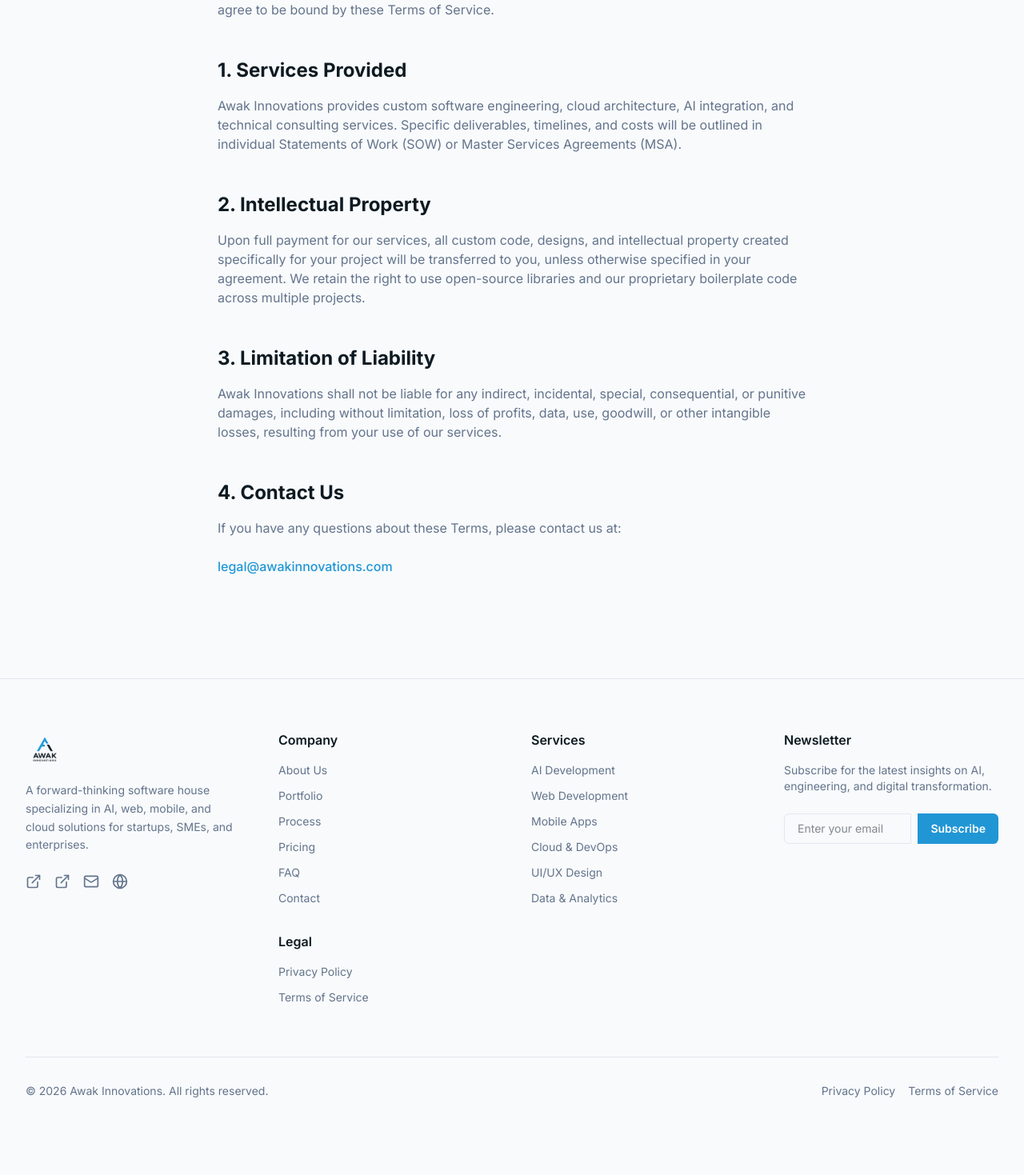
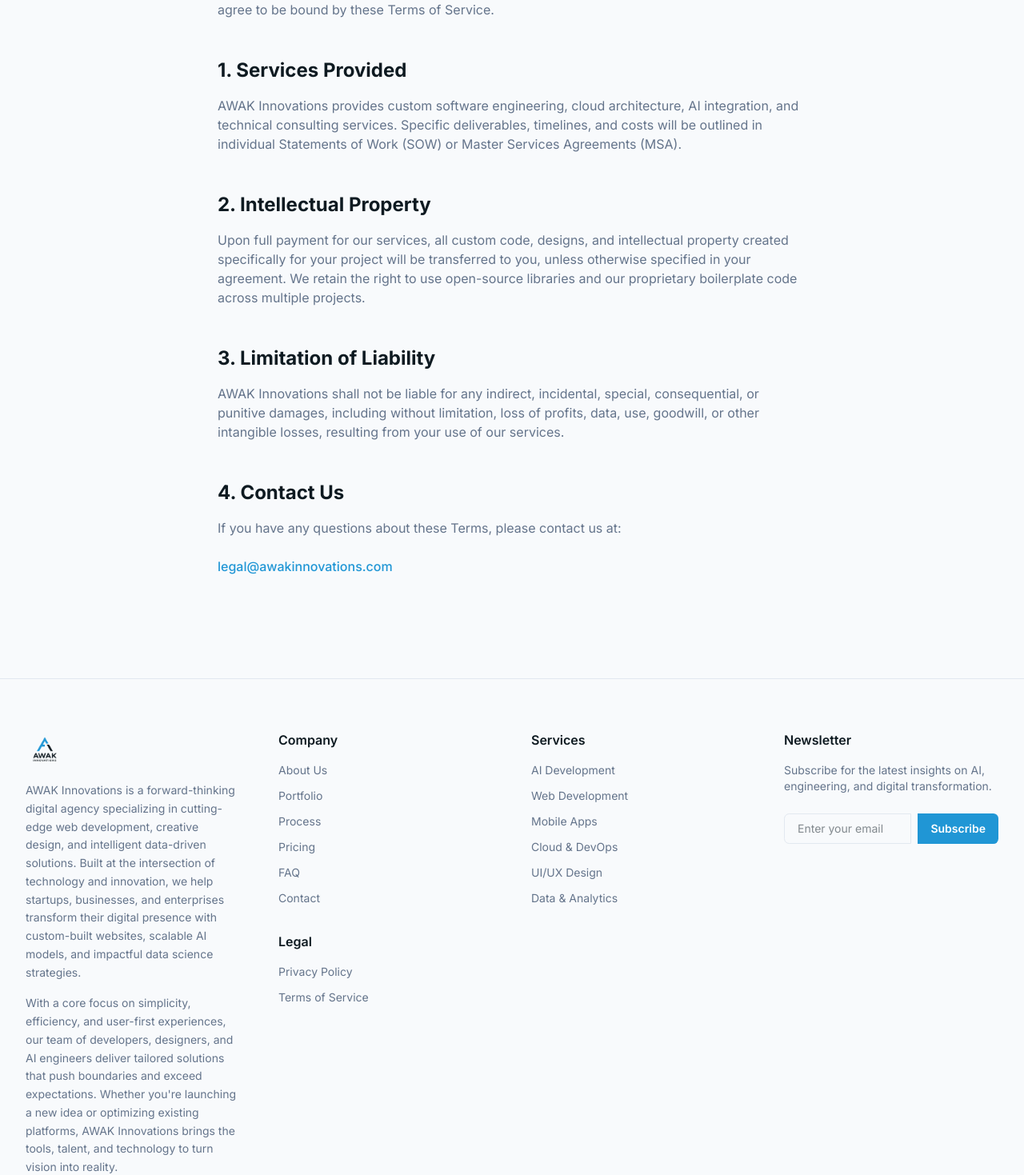
Before and after one commit to abdulwasay4585/awak-innovations, a Next.js app in the folder frontend/: page /terms in a window 1280 px wide. Shown: the part 361-1830 px from the top of the page at 80% size. Before the commit the page ends 1767 px from the top, so only its background shows below. Built offline with nearby package versions, Linux system fonts and the light colour scheme; no server answers.

Commit message:
chore: update brand tagline and capitalize AWAK across the application

```diff
--- a/frontend/src/app/about/page.tsx
+++ b/frontend/src/app/about/page.tsx
@@ -34,7 +34,7 @@
   ];
 
   const timeline = [
-    { year: "2026", title: "Founded", desc: "Awak Innovations launched with a mission to modernize enterprise software delivery." },
+    { year: "2026", title: "Founded", desc: "AWAK Innovations launched with a mission to modernize enterprise software delivery." },
     { year: "2027", title: "AI Expansion", desc: "Scaled our AI engineering practice to help clients integrate LLMs into production workflows." },
     { year: "2028", title: "Global Reach", desc: "Expanded operations to support distributed teams across North America and Europe." }
   ];
--- a/frontend/src/app/faq/page.tsx
+++ b/frontend/src/app/faq/page.tsx
@@ -65,7 +65,7 @@
             Frequently Asked Questions
           </h1>
           <p className="text-xl text-muted-foreground">
-            Clear, honest answers about how we work, what we charge, and what you can expect when partnering with Awak Innovations.
+            Clear, honest answers about how we work, what we charge, and what you can expect when partnering with AWAK Innovations.
           </p>
         </div>
 
--- a/frontend/src/app/layout.tsx
+++ b/frontend/src/app/layout.tsx
@@ -10,8 +10,8 @@
 });
 
 export const metadata: Metadata = {
-  title: "Awak Innovations | Digital Agency",
-  description: "Awak Innovations is a forward-thinking digital agency specializing in cutting-edge web development, creative design, and intelligent data-driven solutions.",
+  title: "AWAK Innovations | Digital Agency",
+  description: "AWAK Innovations is a forward-thinking digital agency specializing in cutting-edge web development, creative design, and intelligent data-driven solutions.",
 };
 
 export default function RootLayout({
--- a/frontend/src/app/privacy/page.tsx
+++ b/frontend/src/app/privacy/page.tsx
@@ -15,7 +15,7 @@
           <div className="text-muted-foreground space-y-6">
             <p><strong>Effective Date:</strong> January 1, 2026</p>
 
-            <p>Awak Innovations ("we," "our," or "us") is committed to protecting your privacy. This Privacy Policy explains how your personal information is collected, used, and disclosed by Awak Innovations.</p>
+            <p>AWAK Innovations ("we," "our," or "us") is committed to protecting your privacy. This Privacy Policy explains how your personal information is collected, used, and disclosed by AWAK Innovations.</p>
 
             <h2 className="text-2xl font-bold text-foreground mt-12 mb-4">1. Information We Collect</h2>
             <p>We collect information you provide directly to us when you request a consultation, subscribe to our newsletter, or communicate with us. This may include:</p>
--- a/frontend/src/app/terms/page.tsx
+++ b/frontend/src/app/terms/page.tsx
@@ -15,16 +15,16 @@
           <div className="text-muted-foreground space-y-6">
             <p><strong>Effective Date:</strong> January 1, 2026</p>
 
-            <p>Welcome to Awak Innovations. By accessing or using our website and engineering services, you agree to be bound by these Terms of Service.</p>
+            <p>Welcome to AWAK Innovations. By accessing or using our website and engineering services, you agree to be bound by these Terms of Service.</p>
 
             <h2 className="text-2xl font-bold text-foreground mt-12 mb-4">1. Services Provided</h2>
-            <p>Awak Innovations provides custom software engineering, cloud architecture, AI integration, and technical consulting services. Specific deliverables, timelines, and costs will be outlined in individual Statements of Work (SOW) or Master Services Agreements (MSA).</p>
+            <p>AWAK Innovations provides custom software engineering, cloud architecture, AI integration, and technical consulting services. Specific deliverables, timelines, and costs will be outlined in individual Statements of Work (SOW) or Master Services Agreements (MSA).</p>
 
             <h2 className="text-2xl font-bold text-foreground mt-12 mb-4">2. Intellectual Property</h2>
             <p>Upon full payment for our services, all custom code, designs, and intellectual property created specifically for your project will be transferred to you, unless otherwise specified in your agreement. We retain the right to use open-source libraries and our proprietary boilerplate code across multiple projects.</p>
 
             <h2 className="text-2xl font-bold text-foreground mt-12 mb-4">3. Limitation of Liability</h2>
-            <p>Awak Innovations shall not be liable for any indirect, incidental, special, consequential, or punitive damages, including without limitation, loss of profits, data, use, goodwill, or other intangible losses, resulting from your use of our services.</p>
+            <p>AWAK Innovations shall not be liable for any indirect, incidental, special, consequential, or punitive damages, including without limitation, loss of profits, data, use, goodwill, or other intangible losses, resulting from your use of our services.</p>
 
             <h2 className="text-2xl font-bold text-foreground mt-12 mb-4">4. Contact Us</h2>
             <p>If you have any questions about these Terms, please contact us at:</p>
--- a/frontend/src/components/home/Hero.tsx
+++ b/frontend/src/components/home/Hero.tsx
@@ -46,7 +46,7 @@
             transition={{ duration: 0.5, delay: 0.2 }}
             className="mb-10 md:mb-12 max-w-2xl text-base sm:text-lg text-muted-foreground md:text-xl px-2"
           >
-            We are a forward-thinking digital agency specializing in cutting-edge web development, creative design, and intelligent data-driven solutions.
+            AWAK Innovations is a forward-thinking digital agency specializing in cutting-edge web development, creative design, and intelligent data-driven solutions. Built at the intersection of technology and innovation, we help startups, businesses, and enterprises transform their digital presence with custom-built websites, scalable AI models, and impactful data science strategies.
           </motion.p>
 
           <motion.div
--- a/frontend/src/components/layout/Footer.tsx
+++ b/frontend/src/components/layout/Footer.tsx
@@ -37,16 +37,21 @@
               <div className="relative h-12 w-40 overflow-hidden">
                 <Image
                   src="/logo.png"
-                  alt="Awak Innovations Logo"
+                  alt="AWAK Innovations Logo"
                   fill
                   sizes="160px"
                   className="object-contain object-left"
                 />
               </div>
             </Link>
-            <p className="text-muted-foreground text-sm leading-relaxed">
-              A forward-thinking software house specializing in AI, web, mobile, and cloud solutions for startups, SMEs, and enterprises.
-            </p>
+            <div className="text-muted-foreground text-sm leading-relaxed space-y-4">
+              <p>
+                AWAK Innovations is a forward-thinking digital agency specializing in cutting-edge web development, creative design, and intelligent data-driven solutions. Built at the intersection of technology and innovation, we help startups, businesses, and enterprises transform their digital presence with custom-built websites, scalable AI models, and impactful data science strategies.
+              </p>
+              <p>
+                With a core focus on simplicity, efficiency, and user-first experiences, our team of developers, designers, and AI engineers deliver tailored solutions that push boundaries and exceed expectations. Whether you're launching a new idea or optimizing existing platforms, AWAK Innovations brings the tools, talent, and technology to turn vision into reality.
+              </p>
+            </div>
             <div className="flex items-center gap-4 mt-2">
               <Link href="https://linkedin.com/company/awakinnovations" target="_blank" rel="noopener noreferrer" className="text-muted-foreground hover:text-primary transition-colors" aria-label="LinkedIn">
                 <ExternalLink className="h-5 w-5" />
@@ -129,7 +134,7 @@
 
         <div className="mt-16 flex flex-col items-center justify-between border-t border-border pt-8 sm:flex-row">
           <p className="text-sm text-muted-foreground">
-            &copy; {new Date().getFullYear()} Awak Innovations. All rights reserved.
+            &copy; {new Date().getFullYear()} AWAK Innovations. All rights reserved.
           </p>
           <div className="mt-4 flex gap-4 sm:mt-0">
             <Link href="/privacy" className="text-sm text-muted-foreground hover:text-primary transition-colors">
--- a/frontend/src/components/layout/Navbar.tsx
+++ b/frontend/src/components/layout/Navbar.tsx
@@ -33,7 +33,7 @@
             <div className="relative w-full h-full">
               <Image
                 src="/logo.png"
-                alt="Awak Innovations Logo"
+                alt="AWAK Innovations Logo"
                 fill
                 sizes="160px"
                 className="object-contain"
```
Also changed, not shown: 1 other file (tests, documents, lock files or other folders).
